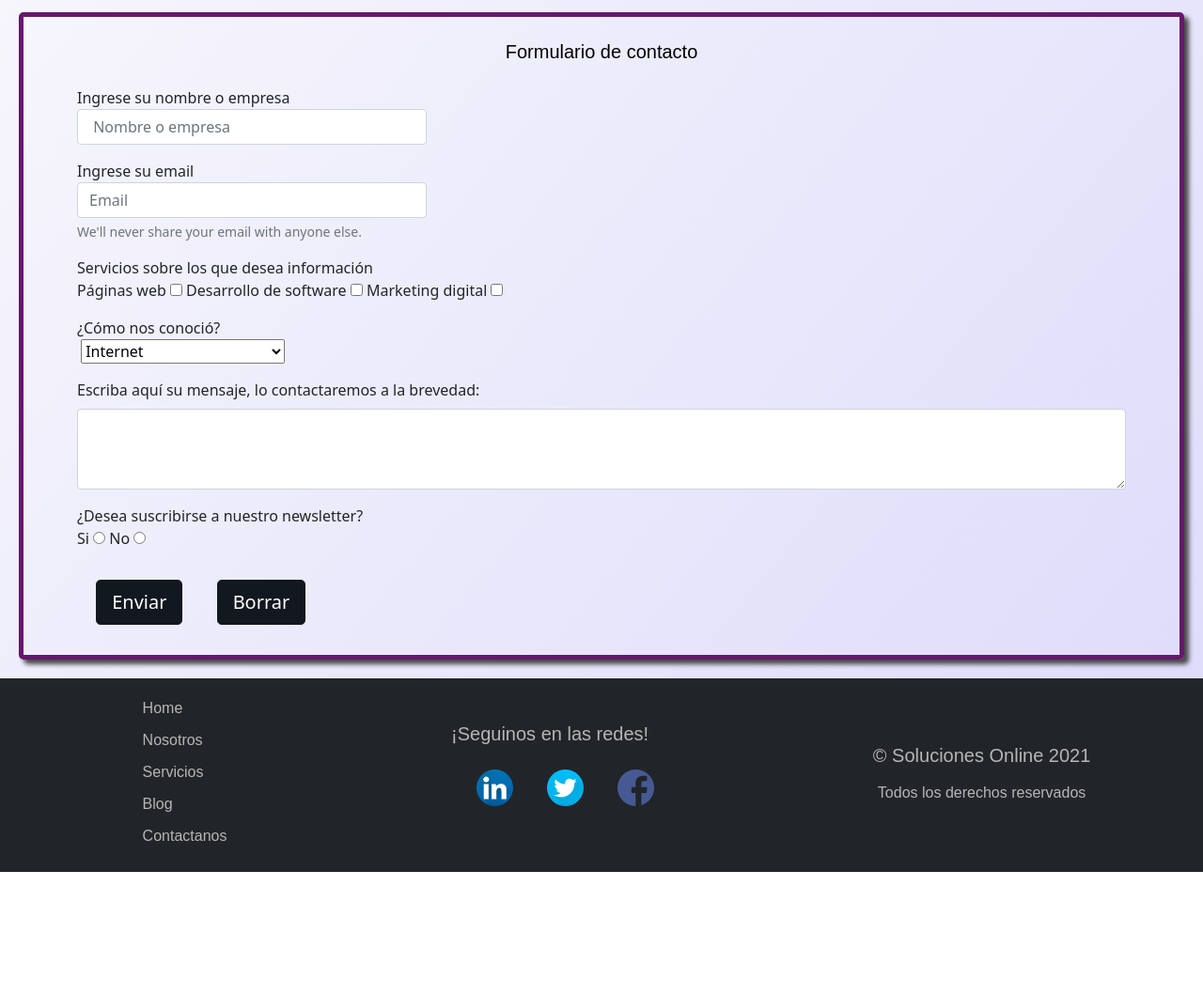
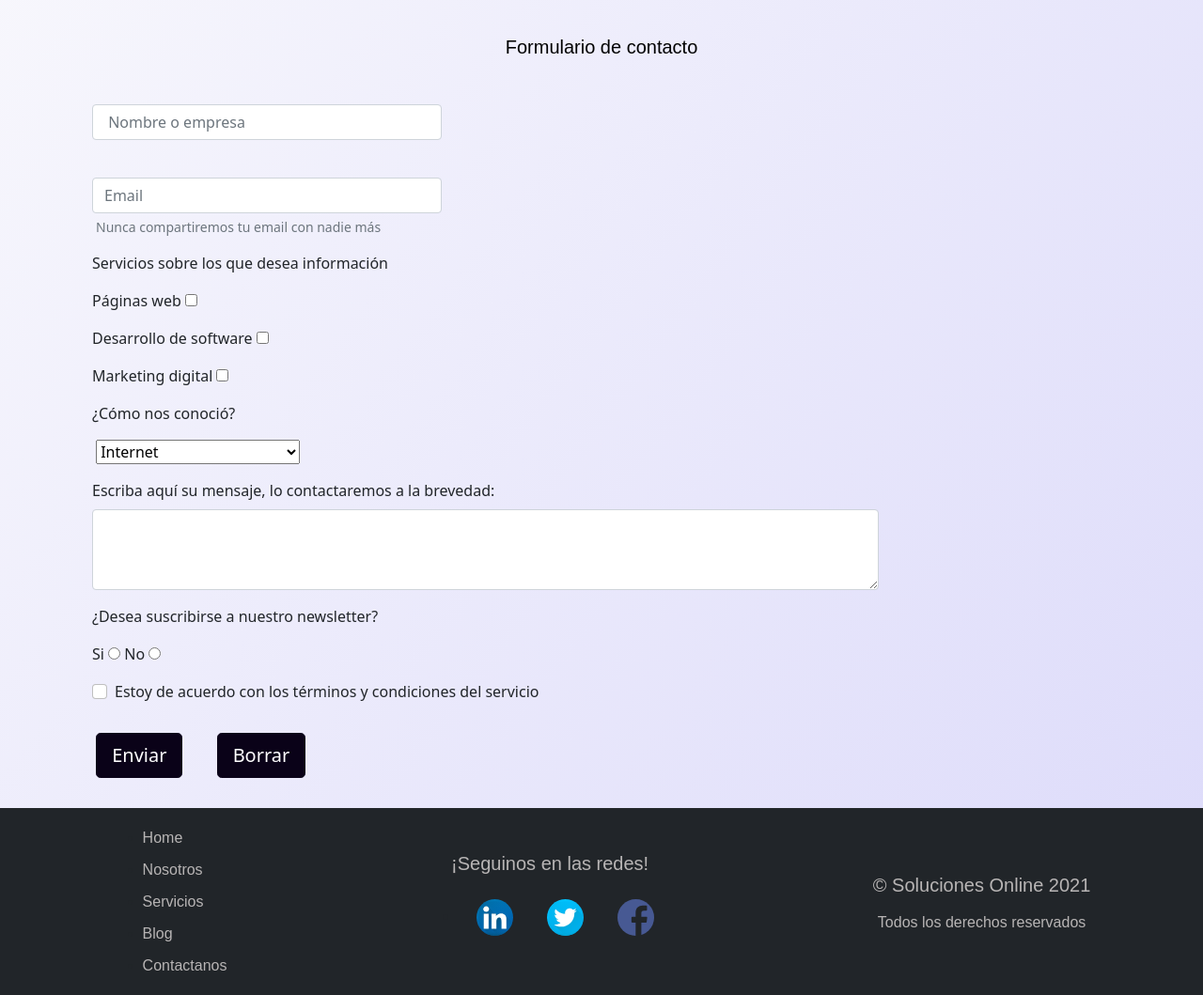
Before and after one commit to nahuel-lopez-dev/proyecto-coderhouse, a plain HTML site: page views/contactanos.html in a window 1280 px wide. Shown: the part 616-1675 px from the top of the page at 94% size. Before the commit the page ends 1544 px from the top, so only its background shows below. Drawn offline with nearby package versions, Linux system fonts and the light colour scheme.

Commit message:
Modificando el nav y estilos de la sección contactanos

```diff
--- a/assets/scss/style.scss
+++ b/assets/scss/style.scss
@@ -11,7 +11,7 @@ $colorCuatro: rgb(102, 24, 109);
 $colorCinco: rgba(233, 216, 169, 0.911);
 $letraFuente: "Nunito", sans-serif;
 /*Variables cambiadas en bootstrap*/
-$primary: #12181f;
+$primary: rgb(10, 2, 24);
 $danger: #c0130a;
 
 $theme-colors: (
--- a/views/contactanos.html
+++ b/views/contactanos.html
@@ -37,18 +37,18 @@
           <ul class="navbar-nav ms-auto">
             <li class="nav-item"><a class="nav-link" href="../index.html">Home</a></li>
             <li class="nav-item"><a class="nav-link" href="nosotros.html">Nosotros</a></li>
-            <div class="dropdown">
-              <button class="btn btn-primary dropdown-toggle" type="button" id="dropdownMenuButton2"
+            <li class="nav-item dropdown">
+              <a class="nav-link dropdown-toggle" href="#" id="navbarDarkDropdownMenuLink" role="button"
                 data-bs-toggle="dropdown" aria-expanded="false">
                 Servicios
-              </button>
-              <ul class="dropdown-menu dropdown-menu-dark" aria-labelledby="dropdownMenuButton2">
+              </a>
+              <ul class="dropdown-menu dropdown-menu-dark" aria-labelledby="navbarDarkDropdownMenuLink">
                 <li><a class="dropdown-item" href="servicios.html">Páginas web</a></li>
                 <li><a class="dropdown-item" href="servicios.html">Soporte IT</a></li>
                 <li><a class="dropdown-item" href="servicios.html">Desarrollo de software</a></li>
                 <li><a class="dropdown-item" href="servicios.html">Marketing digital</a></li>
               </ul>
-            </div>
+            </li>
             <li class="nav-item"><a class="nav-link" href="blog.html">Blog</a></li>
             <li class="nav-item"><a class="nav-link active" aria-current="page" href="contactanos.html">Contactanos</a>
             </li>
@@ -86,7 +86,9 @@
     <h2 class="titulo animaDos">Comunicate con nosotros</h2>
 
     <div class="contactoFlex">
-      <iframe src="https://www.google.com/maps/embed?pb=!1m18!1m12!1m3!1d5573.008415265268!2d-58.671859045895516!3d-34.65514777022682!2m3!1f0!2f0!3f0!3m2!1i1024!2i768!4f13.1!3m3!1m2!1s0x95bcbfe81aba2ac9%3A0x94163c54dbd664af!2sManuel%20Rodr%C3%ADguez%20Fragio%20459%2C%20B1714%20Ituzaing%C3%B3%2C%20Provincia%20de%20Buenos%20Aires!5e0!3m2!1ses-419!2sar!4v1623192399120!5m2!1ses-419!2sar" width="100%" height="auto" style="border:0;" allowfullscreen="" loading="lazy" class="mb-3"></iframe>
+      <iframe
+        src="https://www.google.com/maps/embed?pb=!1m18!1m12!1m3!1d5573.008415265268!2d-58.671859045895516!3d-34.65514777022682!2m3!1f0!2f0!3f0!3m2!1i1024!2i768!4f13.1!3m3!1m2!1s0x95bcbfe81aba2ac9%3A0x94163c54dbd664af!2sManuel%20Rodr%C3%ADguez%20Fragio%20459%2C%20B1714%20Ituzaing%C3%B3%2C%20Provincia%20de%20Buenos%20Aires!5e0!3m2!1ses-419!2sar!4v1623192399120!5m2!1ses-419!2sar"
+        width="100%" height="auto" style="border:0;" allowfullscreen="" loading="lazy" class="mb-3"></iframe>
       <ul class="contacto">
         <li>Dirección: Manuel Rodriguez Fragio 459 (Bs. As., Argentina)</li> <br>
         <li>Contacto: (+54)1168076800</li> <br>
@@ -94,36 +96,40 @@
       </ul>
     </div>
 
-    <section class="contenedorNosotros">
-      <div class="cajaFormulario">
+    <section>
+      <div>
         <h3 class="contacto text-center">Formulario de contacto</h3>
         <form class="container">
-          <div class="form-group col-md-4 mb-3">
-            <label for="first_name">Ingrese su nombre o empresa</label>
+          <div class="form-group col-md-4 m-3">
+            <label for="first_name"></label>
             <input id="first_name" name="first_name" type="text" class="form-control" placeholder=" Nombre o empresa"
               required>
           </div>
 
-          <div class="form-group col-md-4 mb-3">
-            <label for="email">Ingrese su email</label>
+          <div class="form-group col-md-4 m-3">
+            <label for="email"></label>
             <input id="email" type="email" class="form-control" placeholder="Email" required>
-            <div id="emailHelp" class="form-text">We'll never share your email with anyone else.</div>
+            <div id="emailHelp" class="form-text m-1">Nunca compartiremos tu email con nadie más</div>
           </div>
 
-          <span>Servicios sobre los que desea información</span>
-          <div class="form-group mb-3">
+          <span class="p-3">Servicios sobre los que desea información</span>
+          <div class="form-group m-3">
             <label for="page">Páginas web</label>
             <input id="page" type="checkbox" name="webPage">
+          </div>
 
+          <div class="form-group m-3">
             <label for="Desarrollo">Desarrollo de software</label>
             <input id="Desarrollo" type="checkbox" name="desarrolloSoftware">
+          </div>
 
+          <div class="form-group m-3">
             <label for="marketing">Marketing digital</label>
             <input id="marketing" type="checkbox" name="marketingDigital">
           </div>
 
-          <span>¿Cómo nos conoció?</span>
-          <div class="form-group mb-3">
+          <span class="p-3">¿Cómo nos conoció?</span>
+          <div class="form-group m-3">
             <label for="conoce"></label>
             <select id="conoce">
               <option value="ar">Internet</option>
@@ -133,18 +139,27 @@
             </select>
           </div>
 
-          <div class="mb-3">
+          <div class="col-9 m-3">
             <label for="exampleFormControlTextarea1" class="form-label">Escriba aquí su mensaje, lo contactaremos a la
               brevedad:</label>
             <textarea class="form-control" id="exampleFormControlTextarea1" rows="3"></textarea>
           </div>
 
-          <span>¿Desea suscribirse a nuestro newsletter?</span> <br>
-          <div class="form-group mb-3">
+          <span class="p-3">¿Desea suscribirse a nuestro newsletter?</span> <br>
+          <div class="form-group m-3">
             <label for="quiere">Si</label>
             <input id="quiere" type="radio" name="newsletter">
             <label for="noquiere">No</label>
             <input id="noquiere" type="radio" name="newsletter">
+          </div>
+
+          <div class="col-12 m-3">
+            <div class="form-check">
+              <input class="form-check-input" type="checkbox" value="" id="invalidCheck2" required>
+              <label class="form-check-label" for="invalidCheck2">
+                Estoy de acuerdo con los términos y condiciones del servicio
+              </label>
+            </div>
           </div>
 
           <div class="form-group mb-3">
@@ -162,10 +177,10 @@
     <div class="contenedorPie">
       <ul>
         <li class="contenedorPie__items"><a href="../index.html" class="contenedorPie__items--itemsColor">Home</a></li>
-        <li class="contenedorPie__items"><a href="nosotros.html"
-            class="contenedorPie__items--itemsColor">Nosotros<a></li>
-        <li class="contenedorPie__items"><a href="servicios.html"
-            class="contenedorPie__items--itemsColor">Servicios</a></li>
+        <li class="contenedorPie__items"><a href="nosotros.html" class="contenedorPie__items--itemsColor">Nosotros<a>
+        </li>
+        <li class="contenedorPie__items"><a href="servicios.html" class="contenedorPie__items--itemsColor">Servicios</a>
+        </li>
         <li class="contenedorPie__items"><a href="blog.html" class="contenedorPie__items--itemsColor">Blog</a>
         </li>
         <li class="contenedorPie__items"><a href="contactanos.html"
@@ -176,9 +191,11 @@
     <div class="contenedorPie">
       <h5 class="contenedorPie__items contenedorPie__items--itemsColor">¡Seguinos en las redes!</h5>
       <ul class="contenedorRedes">
-        <li><a href="https://www.linkedin.com/in/nahuel-lopez-a3bb32147/" target="_blank"><img src="../img/linkedin.svg" class="logoRedes"></a></li>
+        <li><a href="https://www.linkedin.com/in/nahuel-lopez-a3bb32147/" target="_blank"><img src="../img/linkedin.svg"
+              class="logoRedes"></a></li>
         <li><a href="https://twitter.com/" target="_blank"><img src="../img/twitter.svg" class="logoRedes"></a></li>
-        <li><a href="https://www.facebook.com/" target="_blank"><img src="../img/facebook.svg" class="logoRedes"></a></li>
+        <li><a href="https://www.facebook.com/" target="_blank"><img src="../img/facebook.svg" class="logoRedes"></a>
+        </li>
       </ul>
     </div>
 
```
Also changed, not shown: index.html (+5 -6 lines), views/blog.html (+5 -5 lines), views/nosotros.html (+17 -13 lines), views/servicios.html (+6 -6 lines), assets/css/style.css.
